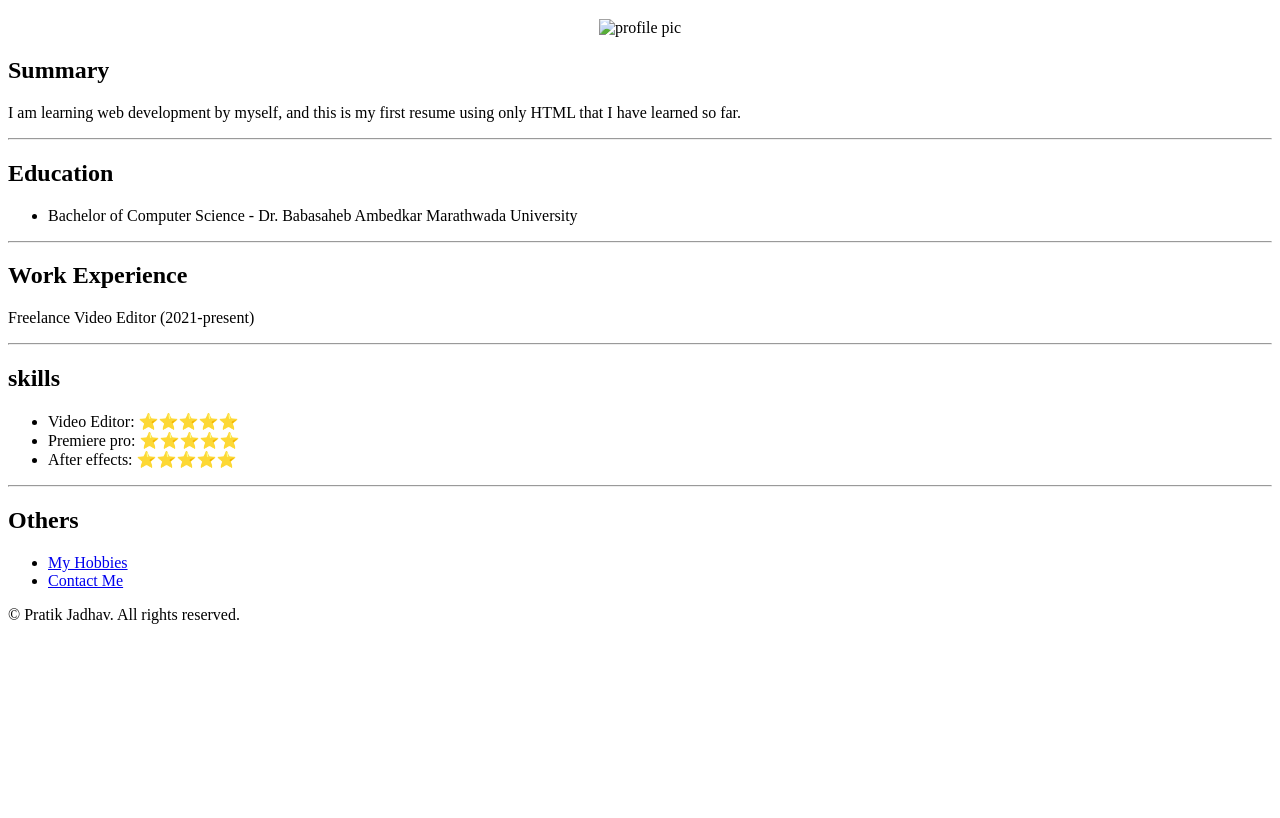
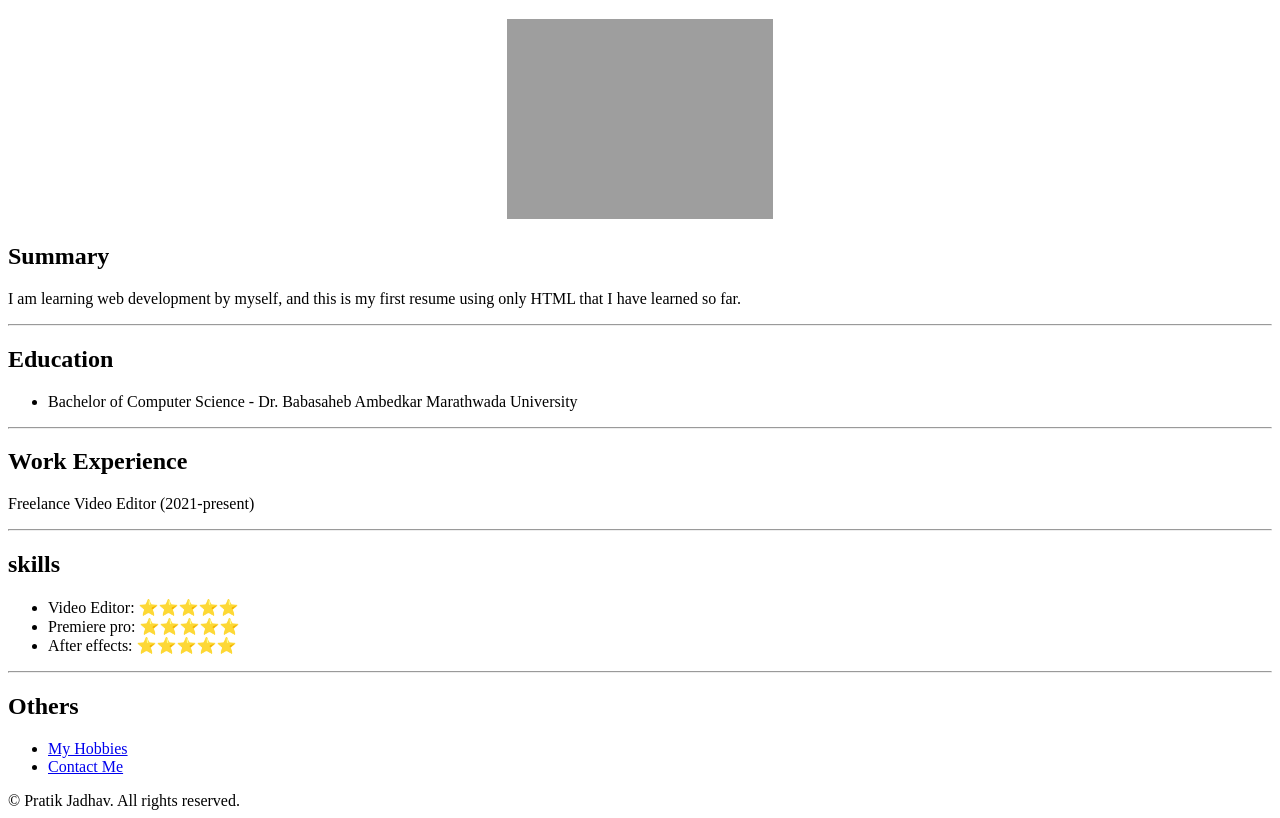
Before and after one commit to Pratik-R-Jadhav/My-Resume, a plain HTML site: page index.html in a window 1280 px wide. Shown: the part 61-879 px from the top of the page. Before the commit the page ends 800 px from the top, so only its background shows below. Drawn offline with Linux system fonts and the light colour scheme; the site is published under a folder, as on GitHub Pages, so addresses that start at the root find nothing.

Commit message:
Update index.html

```diff
--- a/index.html
+++ b/index.html
@@ -10,7 +10,7 @@
 <body>
     <center>
         <h1>Pratik Jadhav</h1>
-        <img src="/Image/cropped image.png" height="200" alt="profile pic">
+        <img src="./Image/cropped image.png" height="200" alt="profile pic">
     </center>
     <!-- using the centre tag just so it could look good. -->
 
```
